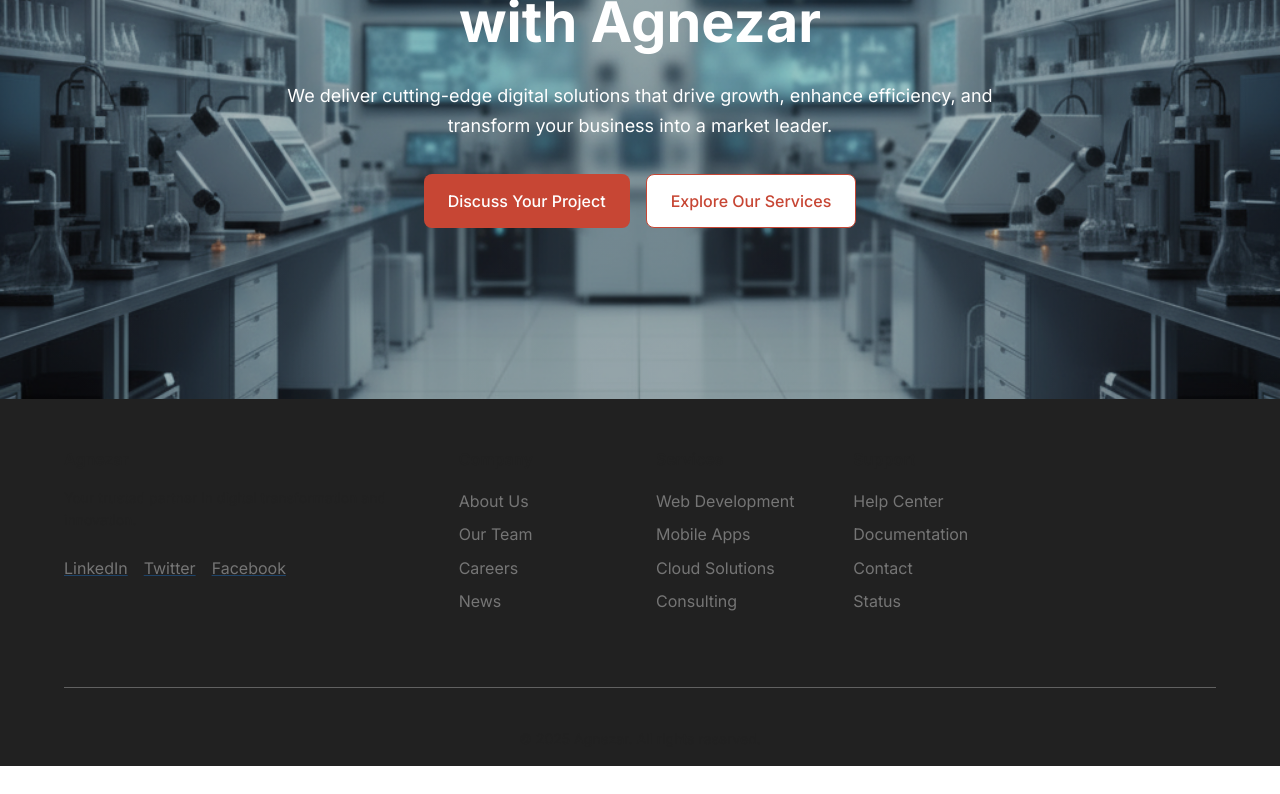
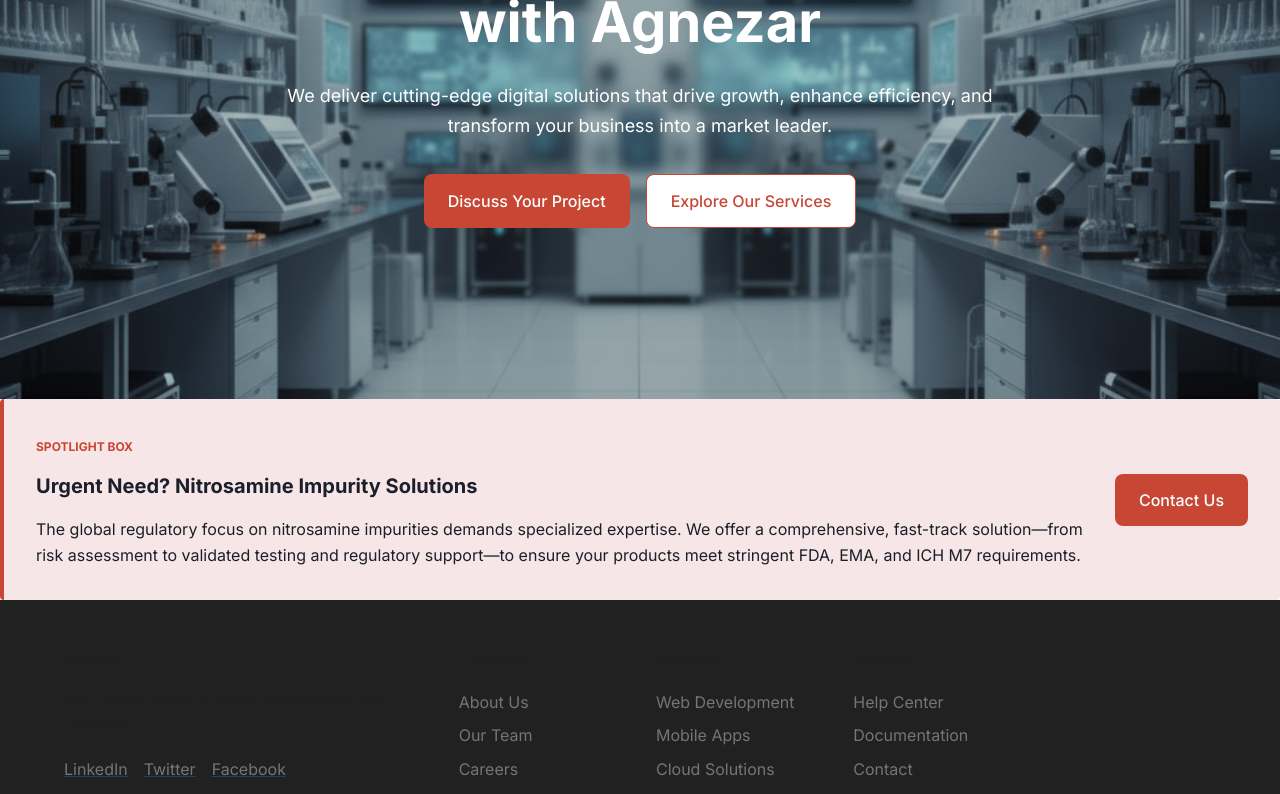
Before and after one commit to anonharish/agnezar, a React (Vite) app: page / in a window 1280 px wide. Shown: the part 401-1195 px from the top of the page. Before the commit the page ends 1167 px from the top, so only its background shows below. Built offline with nearby package versions, Linux system fonts and the light colour scheme; the HTML template or start-up script is replaced by a standard one.

Commit message:
NO TICKET:implemetned the first cut of spotlight box

```diff
--- /dev/null
+++ b/src/components/molecules/SpotlightBox/SpotlightBox.hook.tsx
@@ -0,0 +1,22 @@
+import { useMemo } from 'react';
+
+export interface SpotlightBoxConfig {
+  heading?: string;
+  title?: string;
+  description?: string;
+  button?: {
+    label: string;
+    onClick?: () => void;
+  };
+}
+
+export const useSpotlightBox = (config: SpotlightBoxConfig = {}) => {
+  const merged = useMemo(() => ({
+    heading: config.heading ?? 'Spotlight Box',
+    title: config.title ?? 'Urgent Need? Nitrosamine Impurity Solutions',
+    description: config.description ?? '',
+    button: config.button ?? undefined,
+  }), [config]);
+
+  return merged;
+};
--- /dev/null
+++ b/src/components/molecules/SpotlightBox/SpotlightBox.style.tsx
@@ -0,0 +1,30 @@
+import { styled } from '@mui/material/styles';
+import { Box, Typography as MuiTypography } from '@mui/material';
+import { colors } from '@theme/colors';
+
+export const StyledSpotlightBox = styled(Box)(({ theme }) => ({
+  backgroundColor: (theme.palette as any)?.background?.spotlight?.bg10 ?? colors.background.spotlight.bg10,
+  borderLeft: `4px solid ${(theme.palette as any)?.secondary?.main ?? colors.secondary.main}`,
+  padding: theme.spacing(4),
+  borderRadius: 4,
+  display: 'flex',
+  gap: theme.spacing(4),
+  alignItems: 'center',
+}));
+
+export const SpotlightHeading = styled(MuiTypography)(({ theme }) => ({
+  color: (theme.palette as any)?.secondary?.main ?? colors.secondary.main,
+  fontWeight: 700,
+  textTransform: 'uppercase',
+  fontSize: '0.75rem',
+}));
+
+export const SpotlightTitle = styled(MuiTypography)(({ theme }) => ({
+  color: (theme.palette as any)?.text?.alt?.heading ?? colors.text.alt.heading,
+  fontWeight: 700,
+  fontSize: '1.25rem',
+}));
+
+export const SpotlightDescription = styled(MuiTypography)(({ theme }) => ({
+  color: (theme.palette as any)?.text?.alt?.body ?? colors.text.alt.body,
+}));
--- /dev/null
+++ b/src/components/molecules/SpotlightBox/SpotlightBox.tsx
@@ -0,0 +1,33 @@
+import React from 'react';
+import { Box } from '@mui/material';
+import { useSpotlightBox } from './SpotlightBox.hook';
+import { StyledSpotlightBox, SpotlightHeading, SpotlightTitle, SpotlightDescription } from './SpotlightBox.style';
+import { CustomFilledButton } from '@components/atoms';
+
+export interface SpotlightBoxProps {
+  heading?: string;
+  title?: string;
+  description?: string;
+  buttonLabel?: string;
+  onButtonClick?: () => void;
+}
+
+export const SpotlightBox: React.FC<SpotlightBoxProps> = ({ heading, title, description, buttonLabel, onButtonClick }) => {
+  const config = useSpotlightBox({ heading, title, description, button: buttonLabel ? { label: buttonLabel, onClick: onButtonClick } : undefined });
+
+  return (
+    <StyledSpotlightBox>
+      <Box sx={{ flex: 1 }}>
+        <SpotlightHeading variant="overline">{config.heading}</SpotlightHeading>
+        <SpotlightTitle variant="h6" sx={{ mt: 1 }}>{config.title}</SpotlightTitle>
+        <SpotlightDescription variant="body1" sx={{ mt: 2 }}>{config.description}</SpotlightDescription>
+      </Box>
+
+      {config.button && (
+        <CustomFilledButton onClick={config.button.onClick}>{config.button.label}</CustomFilledButton>
+      )}
+    </StyledSpotlightBox>
+  );
+};
+
+export default SpotlightBox;
--- a/src/components/molecules/index.ts
+++ b/src/components/molecules/index.ts
@@ -1,6 +1,7 @@
 export { TopBar } from './TopBar';
 export { Navbar } from './Navbar';
 export { Hero } from './Hero';
+export { SpotlightBox } from './SpotlightBox/SpotlightBox';
 export { Footer } from './Footer';
 
 export type { TopBarProps } from './TopBar';
--- a/src/pages/Home/Home.tsx
+++ b/src/pages/Home/Home.tsx
@@ -1,7 +1,7 @@
 import React from 'react';
 import { useHome } from './Home.hook';
 import { StyledHome } from './Home.style';
-import { Hero } from '@components/molecules';
+import { Hero, SpotlightBox } from '@components/molecules';
 
 export const Home: React.FC = () => {
   const {
@@ -12,6 +12,17 @@ export const Home: React.FC = () => {
     <StyledHome>
       {/* Hero Section */}
       <Hero {...heroConfig} />
+
+      {/* Spotlight Section (below hero) */}
+      <SpotlightBox
+        heading="Spotlight Box"
+        title="Urgent Need? Nitrosamine Impurity Solutions"
+        description={
+          'The global regulatory focus on nitrosamine impurities demands specialized expertise. We offer a comprehensive, fast-track solution—from risk assessment to validated testing and regulatory support—to ensure your products meet stringent FDA, EMA, and ICH M7 requirements.'
+        }
+        buttonLabel="Contact Us"
+        onButtonClick={() => { /* handle contact click */ }}
+      />
     </StyledHome>
   );
 };
--- a/src/theme/colors.ts
+++ b/src/theme/colors.ts
@@ -35,6 +35,11 @@ export const colors = {
     default: '#ffffff',
     paper: '#fafafa',
     dark: '#121212',
+    // Spotlight color grouped here to avoid adding new top-level keys
+    spotlight: {
+      main: '#AD1113',
+      bg10: 'rgba(173, 17, 19, 0.1)',
+    },
   },
 
   // Text colors
@@ -43,6 +48,11 @@ export const colors = {
     secondary: '#757575',
     disabled: '#bdbdbd',
     hint: '#9e9e9e',
+    // Alternative text colors for headings/descriptions
+    alt: {
+      heading: '#1A1F29',
+      body: '#1A1F29',
+    },
   },
 
   // Status colors
```
